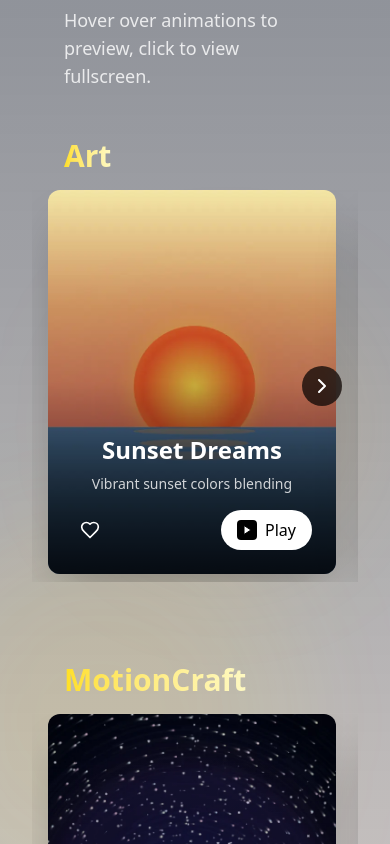
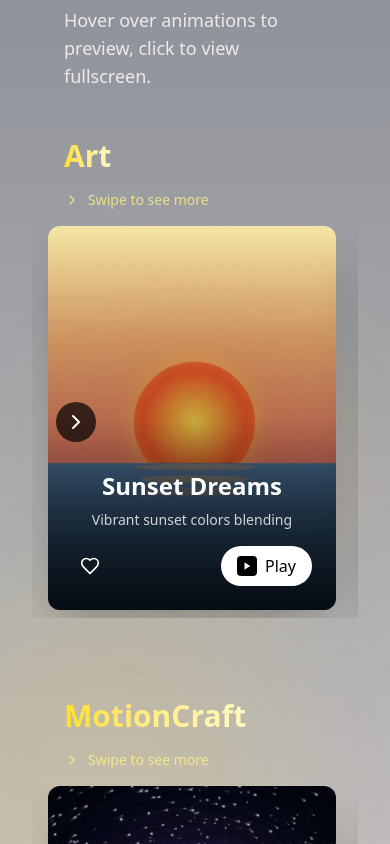
Before and after one commit to MAUSUMIBHUYAN/Creovate-react, a React (Vite) app: page / in a window 390 px wide. Shown: the part 1920-2764 px from the top of the page. Built offline with nearby package versions, Linux system fonts and the light colour scheme.

Commit message:
proper navigation buttons

```diff
--- a/src/components/AnimationSection.jsx
+++ b/src/components/AnimationSection.jsx
@@ -150,135 +150,20 @@ const animations = [
   },
 ];
 
-const AnimationRow = ({ title, animations }) => {
-  const scrollRef = useRef(null);
-  const timeoutRef = useRef(null);
-  const [showLeft, setShowLeft] = useState(false);
-  const [showRight, setShowRight] = useState(true);
-  const [showScrollbar, setShowScrollbar] = useState(false);
-  const [hoveredId, setHoveredId] = useState(null);
-  const [likedAnimations, setLikedAnimations] = useState([]);
-
-  // Throttle scroll checks
-  const checkScroll = useCallback(() => {
-    const el = scrollRef.current;
-    if (!el) return;
-
-    setShowLeft(el.scrollLeft > 0);
-    setShowRight(el.scrollLeft + el.clientWidth < el.scrollWidth - 5);
-    setShowScrollbar(true);
-
-    if (timeoutRef.current) clearTimeout(timeoutRef.current);
-    timeoutRef.current = setTimeout(() => setShowScrollbar(false), 3000);
-  }, []);
-
-  useEffect(() => {
-    const el = scrollRef.current;
-    if (!el) return;
-
-    // Initial check
-    checkScroll();
-
-    // Add passive scroll listener
-    el.addEventListener("scroll", checkScroll, { passive: true });
-    timeoutRef.current = setTimeout(() => setShowScrollbar(false), 3000);
-
-    return () => {
-      el.removeEventListener("scroll", checkScroll);
-      if (timeoutRef.current) clearTimeout(timeoutRef.current);
-    };
-  }, [checkScroll]);
-
-  const scroll = useCallback((direction) => {
-    const el = scrollRef.current;
-    if (!el) return;
-    const scrollAmount = 300;
-    el.scrollBy({
-      left: direction === "left" ? -scrollAmount : scrollAmount,
-      behavior: "smooth"
-    });
-  }, []);
-
-  const handleLike = useCallback((id, e) => {
-    e.stopPropagation();
-    setLikedAnimations(prev => {
-      if (prev.includes(id)) {
-        return prev.filter(animId => animId !== id);
-      } else {
-        alert(`Thanks for liking this animation!`);
-        return [...prev, id];
-      }
-    });
-  }, []);
-
-  // Memoize the animation items to prevent unnecessary re-renders
-  const animationItems = useMemo(() => animations.map((animation) => (
-    <AnimationItem
-      key={animation.id}
-      animation={animation}
-      hoveredId={hoveredId}
-      setHoveredId={setHoveredId}
-      isLiked={likedAnimations.includes(animation.id)}
-      handleLike={handleLike}
-    />
-  )), [animations, hoveredId, likedAnimations, handleLike]);
-
-  return (
-    <div className="mb-20 relative z-10">
-      <motion.h3
-        className="text-3xl font-bold mb-4 text-left text-white px-4"
-        initial={{ opacity: 0, x: -20 }}
-        whileInView={{ opacity: 1, x: 0 }}
-        transition={{ duration: 0.5 }}
-        viewport={{ once: true }}
-      >
-        <span className="text-transparent bg-clip-text bg-gradient-to-r from-yellow-300 to-yellow-100">{title}</span>
-      </motion.h3>
-
-      <div className="relative">
-        {showLeft && (
-          <ScrollButton direction="left" onClick={() => scroll("left")} />
-        )}
-
-        {showRight && (
-          <ScrollButton direction="right" onClick={() => scroll("right")} />
-        )}
-
-        <div
-          className={`flex overflow-x-auto overflow-y-hidden pb-2 -mx-4 px-4 space-x-6 scroll-smooth ${
-            showScrollbar ? "scrollbar-thin" : "scrollbar-none"
-          }`}
-          ref={scrollRef}
-          onMouseEnter={() => setShowScrollbar(true)}
-          onMouseLeave={() => {
-            if (timeoutRef.current) clearTimeout(timeoutRef.current);
-            timeoutRef.current = setTimeout(() => setShowScrollbar(false), 3000);
-          }}
-        >
-          {animationItems}
-        </div>
-      </div>
-    </div>
-  );
-};
-
-// Extracted Animation Item component for better performance
 const AnimationItem = React.memo(({ animation, hoveredId, setHoveredId, isLiked, handleLike }) => {
   const videoRef = useRef(null);
   const hoverTimerRef = useRef(null);
 
   const handleMouseEnter = () => {
-    // Set a timer to play the video after 3 seconds
     hoverTimerRef.current = setTimeout(() => {
       setHoveredId(animation.id);
       if (videoRef.current) {
         videoRef.current.play().catch(e => console.log("Autoplay prevented:", e));
       }
-    }, 3000); // 3000ms = 3 seconds
+    }, 3000);
   };
 
   const handleMouseLeave = () => {
-    // Clear the timer if user leaves before the delay
     if (hoverTimerRef.current) {
       clearTimeout(hoverTimerRef.current);
       hoverTimerRef.current = null;
@@ -286,14 +171,13 @@ const AnimationItem = React.memo(({ animation, hoveredId, setHoveredId, isLiked,
 
     if (videoRef.current) {
       videoRef.current.pause();
-      videoRef.current.currentTime = 0; // Reset to beginning
+      videoRef.current.currentTime = 0;
     }
     setHoveredId(null);
   };
 
   useEffect(() => {
     return () => {
-      // Clean up timer on unmount
       if (hoverTimerRef.current) {
         clearTimeout(hoverTimerRef.current);
       }
@@ -311,7 +195,6 @@ const AnimationItem = React.memo(({ animation, hoveredId, setHoveredId, isLiked,
       onMouseEnter={handleMouseEnter}
       onMouseLeave={handleMouseLeave}
     >
-      {/* Video Preview - lazy loaded */}
       <video
         ref={videoRef}
         src={animation.preview}
@@ -323,7 +206,6 @@ const AnimationItem = React.memo(({ animation, hoveredId, setHoveredId, isLiked,
         style={{ display: hoveredId === animation.id ? 'block' : 'none' }}
       />
 
-      {/* Thumbnail - lazy loaded */}
       <img
         src={animation.thumbnail}
         alt={animation.title}
@@ -332,10 +214,8 @@ const AnimationItem = React.memo(({ animation, hoveredId, setHoveredId, isLiked,
         style={{ display: hoveredId === animation.id ? 'none' : 'block' }}
       />
 
-      {/* Gradient Overlay */}
       <div className="absolute inset-0 bg-gradient-to-t from-black/80 via-black/20 to-transparent z-10" />
 
-      {/* Content */}
       <div className="relative z-20 h-full flex flex-col justify-end p-6">
         <motion.h3
           className="text-2xl font-bold text-white mb-2"
@@ -388,10 +268,9 @@ const AnimationItem = React.memo(({ animation, hoveredId, setHoveredId, isLiked,
   );
 });
 
-// Extracted Scroll Button component
-const ScrollButton = React.memo(({ direction, onClick }) => (
+const ScrollButton = React.memo(({ direction, onClick, className = '' }) => (
   <button
-    className={`absolute ${direction === 'left' ? 'left-0' : 'right-0'} top-1/2 transform -translate-y-1/2 z-20 p-2 bg-black/70 rounded-full backdrop-blur hover:bg-yellow-500/30 transition`}
+    className={`absolute ${direction === 'left' ? 'left-0' : 'right-0'} top-1/2 transform -translate-y-1/2 z-20 p-2 bg-black/70 rounded-full backdrop-blur hover:bg-yellow-500/30 transition ${className}`}
     onClick={onClick}
     aria-label={`Scroll ${direction}`}
   >
@@ -403,8 +282,204 @@ const ScrollButton = React.memo(({ direction, onClick }) => (
   </button>
 ));
 
+const AnimationRow = ({ title, animations }) => {
+  const scrollRef = useRef(null);
+  const timeoutRef = useRef(null);
+  const [showLeft, setShowLeft] = useState(false);
+  const [showRight, setShowRight] = useState(true);
+  const [showScrollbar, setShowScrollbar] = useState(false);
+  const [hoveredId, setHoveredId] = useState(null);
+  const [likedAnimations, setLikedAnimations] = useState([]);
+  const [isDragging, setIsDragging] = useState(false);
+  const [startX, setStartX] = useState(0);
+  const [scrollLeft, setScrollLeft] = useState(0);
+
+  const checkScroll = useCallback(() => {
+    const el = scrollRef.current;
+    if (!el) return;
+
+    setShowLeft(el.scrollLeft > 0);
+    setShowRight(el.scrollLeft + el.clientWidth < el.scrollWidth - 5);
+    setShowScrollbar(true);
+
+    if (timeoutRef.current) clearTimeout(timeoutRef.current);
+    timeoutRef.current = setTimeout(() => setShowScrollbar(false), 3000);
+  }, []);
+
+  useEffect(() => {
+    const el = scrollRef.current;
+    if (!el) return;
+
+    checkScroll();
+
+    el.addEventListener("scroll", checkScroll, { passive: true });
+    timeoutRef.current = setTimeout(() => setShowScrollbar(false), 3000);
+
+    return () => {
+      el.removeEventListener("scroll", checkScroll);
+      if (timeoutRef.current) clearTimeout(timeoutRef.current);
+    };
+  }, [checkScroll]);
+
+  const scroll = useCallback((direction) => {
+    const el = scrollRef.current;
+    if (!el) return;
+
+    const scrollAmount = el.clientWidth * 0.8;
+
+    el.scrollBy({
+      left: direction === "left" ? -scrollAmount : scrollAmount,
+      behavior: "smooth"
+    });
+  }, []);
+
+  const handleTouchStart = useCallback((e) => {
+    const el = scrollRef.current;
+    if (!el) return;
+
+    setIsDragging(true);
+    setStartX(e.touches[0].pageX - el.offsetLeft);
+    setScrollLeft(el.scrollLeft);
+  }, []);
+
+  const handleTouchMove = useCallback((e) => {
+    if (!isDragging) return;
+    const el = scrollRef.current;
+    if (!el) return;
+
+    e.preventDefault();
+    const x = e.touches[0].pageX - el.offsetLeft;
+    const walk = (x - startX) * 1.5;
+    el.scrollLeft = scrollLeft - walk;
+  }, [isDragging, startX, scrollLeft]);
+
+  const handleTouchEnd = useCallback(() => {
+    setIsDragging(false);
+  }, []);
+
+  const handleLike = useCallback((id, e) => {
+    e.stopPropagation();
+    setLikedAnimations(prev => {
+      if (prev.includes(id)) {
+        return prev.filter(animId => animId !== id);
+      } else {
+        alert(`Thanks for liking this animation!`);
+        return [...prev, id];
+      }
+    });
+  }, []);
+
+  const animationItems = useMemo(() => animations.map((animation) => (
+    <AnimationItem
+      key={animation.id}
+      animation={animation}
+      hoveredId={hoveredId}
+      setHoveredId={setHoveredId}
+      isLiked={likedAnimations.includes(animation.id)}
+      handleLike={handleLike}
+    />
+  )), [animations, hoveredId, likedAnimations, handleLike]);
+
+  return (
+    <div className="mb-20 relative z-10">
+      <div className="flex items-center justify-between px-4 mb-4">
+        <motion.h3
+          className="text-3xl font-bold text-left text-white"
+          initial={{ opacity: 0, x: -20 }}
+          whileInView={{ opacity: 1, x: 0 }}
+          transition={{ duration: 0.5 }}
+          viewport={{ once: true }}
+        >
+          <span className="text-transparent bg-clip-text bg-gradient-to-r from-yellow-300 to-yellow-100">
+            {title}
+          </span>
+        </motion.h3>
+
+        {/* Desktop scroll hint */}
+        <motion.div
+          className="hidden md:flex items-center gap-2 text-yellow-200/80 text-sm"
+          initial={{ opacity: 0 }}
+          whileInView={{ opacity: 1 }}
+          transition={{ delay: 0.3 }}
+          viewport={{ once: true }}
+        >
+          <ChevronRight className="w-4 h-4" />
+          <span>Scroll to see more</span>
+        </motion.div>
+      </div>
+
+      {/* Mobile swipe hint */}
+      <motion.div
+        className="md:hidden flex items-center gap-2 text-yellow-200/80 text-sm px-4 mb-4"
+        initial={{ opacity: 0 }}
+        whileInView={{ opacity: 1 }}
+        transition={{ delay: 0.3 }}
+        viewport={{ once: true }}
+      >
+        <ChevronRight className="w-4 h-4" />
+        <span>Swipe to see more</span>
+      </motion.div>
+
+      <div className="relative">
+        {showLeft && (
+          <ScrollButton
+            direction="left"
+            onClick={() => scroll("left")}
+            className="hidden md:block"
+          />
+        )}
+
+        {showRight && (
+          <ScrollButton
+            direction="right"
+            onClick={() => scroll("right")}
+            className="hidden md:block"
+          />
+        )}
+
+        <div className="md:hidden flex justify-between w-full absolute top-1/2 -translate-y-1/2 z-20 px-2">
+          {showLeft && (
+            <button
+              onClick={() => scroll("left")}
+              className="p-2 bg-black/70 rounded-full backdrop-blur hover:bg-yellow-500/30 transition"
+              aria-label="Scroll left"
+            >
+              <ChevronLeft className="text-white w-6 h-6" />
+            </button>
+          )}
+          {showRight && (
+            <button
+              onClick={() => scroll("right")}
+              className="p-2 bg-black/70 rounded-full backdrop-blur hover:bg-yellow-500/30 transition"
+              aria-label="Scroll right"
+            >
+              <ChevronRight className="text-white w-6 h-6" />
+            </button>
+          )}
+        </div>
+
+        <div
+          className={`flex overflow-x-auto overflow-y-hidden pb-2 -mx-4 px-4 space-x-6 scroll-smooth ${
+            showScrollbar ? "scrollbar-thin" : "scrollbar-none"
+          }`}
+          ref={scrollRef}
+          onMouseEnter={() => setShowScrollbar(true)}
+          onMouseLeave={() => {
+            if (timeoutRef.current) clearTimeout(timeoutRef.current);
+            timeoutRef.current = setTimeout(() => setShowScrollbar(false), 3000);
+          }}
+          onTouchStart={handleTouchStart}
+          onTouchMove={handleTouchMove}
+          onTouchEnd={handleTouchEnd}
+        >
+          {animationItems}
+        </div>
+      </div>
+    </div>
+  );
+};
+
 export const AnimationSection = () => {
-  // Memoize filtered animations to prevent unnecessary recalculations
   const [artAnimations, motionCraftAnimations] = useMemo(() => {
     const art = animations.filter((a) => a.theme === "Art");
     const motionCraft = animations.filter((a) => a.theme === "MotionCraft");
@@ -413,7 +488,6 @@ export const AnimationSection = () => {
 
   return (
     <section id="animation" className="py-24 px-4 relative overflow-hidden">
-      {/* Simplified background visuals */}
       <div className="absolute inset-0 overflow-hidden z-0">
         <div className="absolute top-0 left-0 w-full h-full bg-gradient-to-b from-gray-900/50 to-yellow-900/20 pointer-events-none" />
         <div className="absolute top-1/3 left-1/4 w-64 h-64 rounded-full bg-yellow-500/10 blur-3xl animate-float-slow pointer-events-none" />
```
